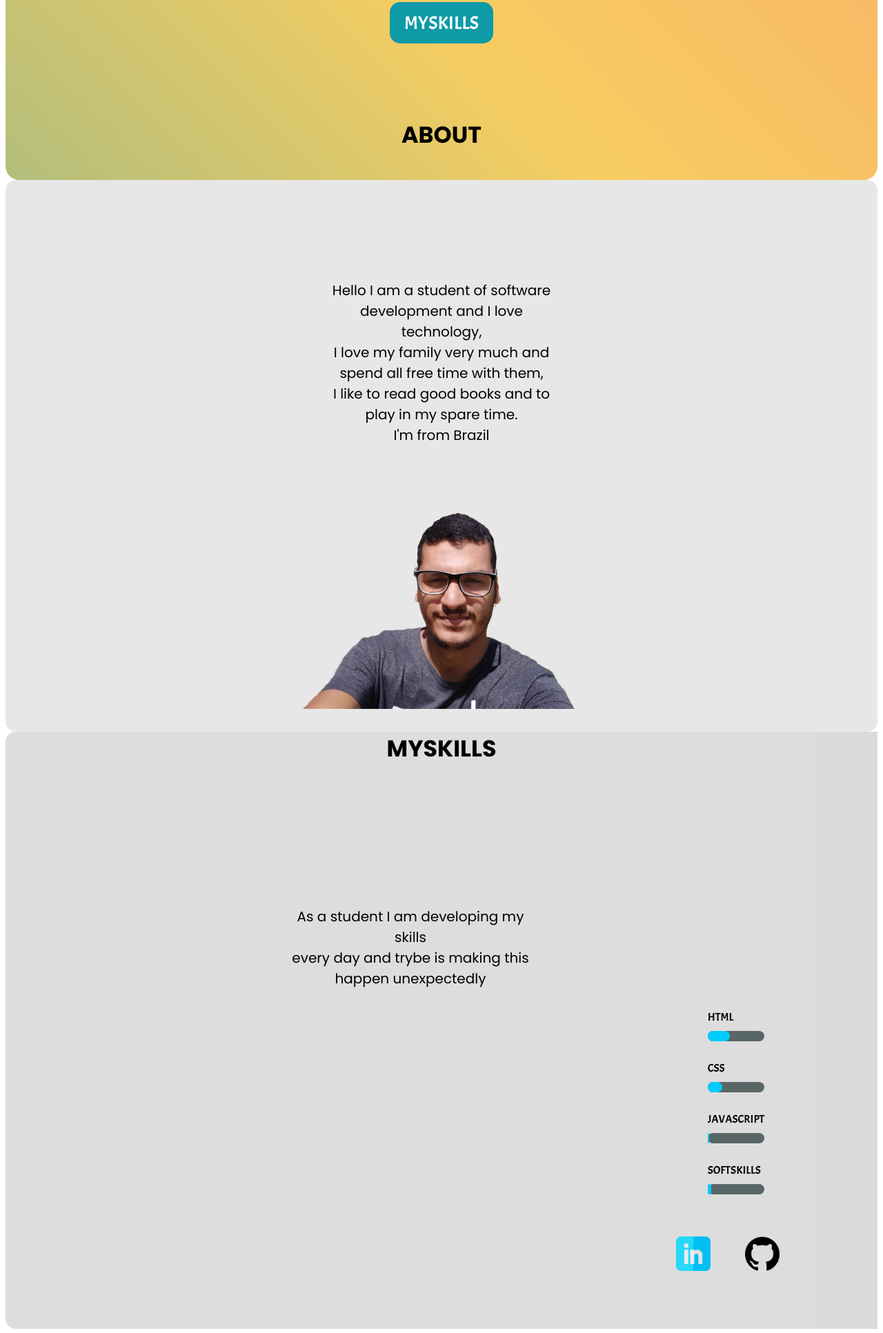
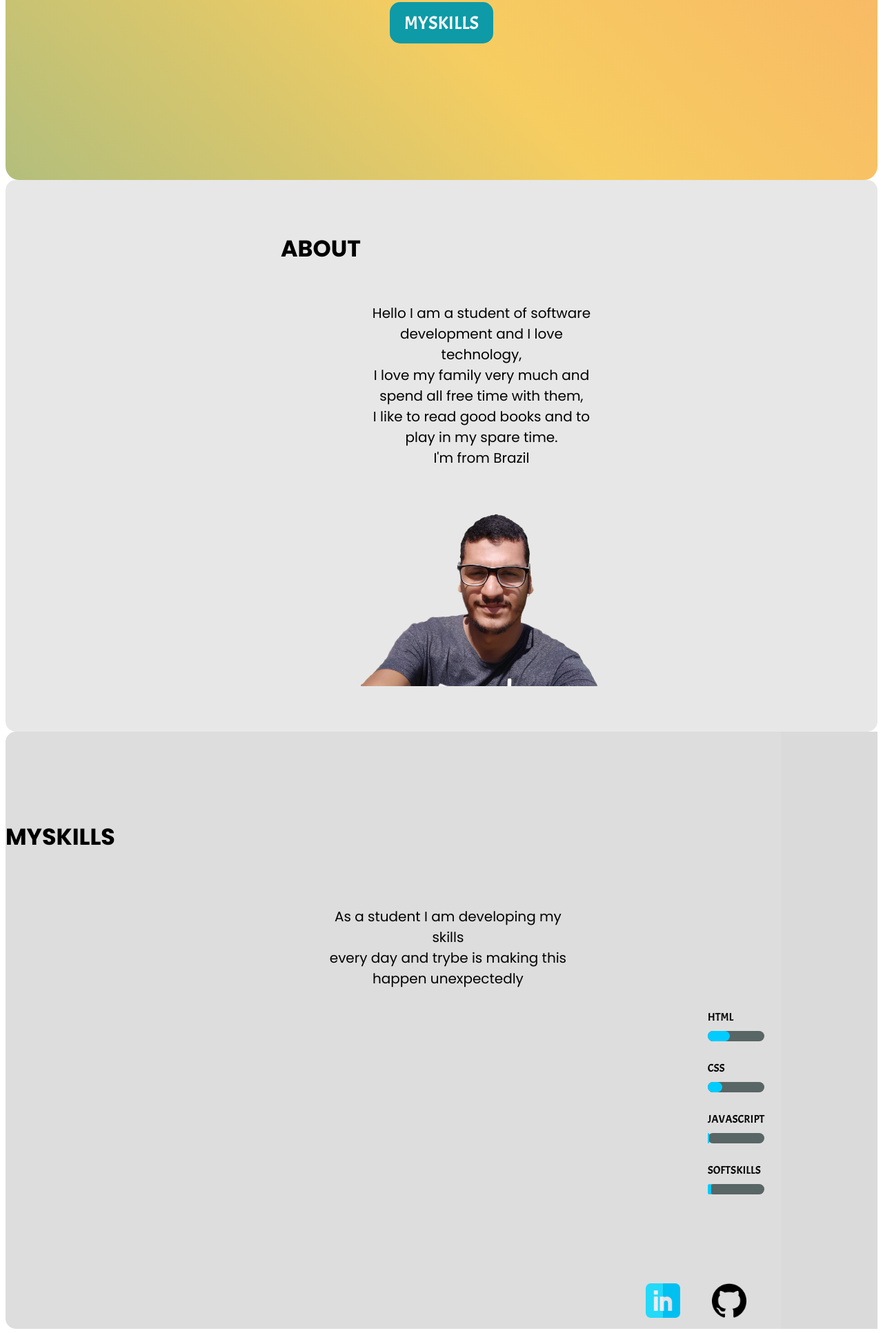
Before and after one commit to rafadevsantana/rafadevsantana, a plain HTML site: page index.html in a window 1280 px wide. Shown: the part 547-2480 px from the top of the page at 69% size. Drawn offline with Linux system fonts and the light colour scheme.

Commit message:
scalas relativas

```diff
--- a/index.html
+++ b/index.html
@@ -65,11 +65,11 @@
                     <li class="sk">SOFTSKILLS</li>
                 </ul>
             </div>
+            <div>
+                    <a class="git" href="https://github.com/rafadevsantana" target="_black"><img  src="g.png" alt="github" srcset="" width="50px"></a>
+                    <a class="link" href="https://www.linkedin.com/in/rafasfernandes/" target="_black"><img src="l.png" alt="link" srcset="" width="50px"></a>
+                </div>
+    </div>
 
-    </div>
-    <div>
-        <a class="git" href="https://github.com/rafadevsantana" target="_black"><img  src="g.png" alt="github" srcset="" width="50px"></a>
-        <a class="link" href="https://www.linkedin.com/in/rafasfernandes/" target="_black"><img src="l.png" alt="link" srcset="" width="50px"></a>
-    </div>
 </body>
 </html>
--- a/style.css
+++ b/style.css
@@ -198,7 +198,7 @@ html{
  {
    position: relative;
    width: 200px;
-   margin: -100px 0 0 -250px;
+   margin: -100px 0 0 -200px;
    padding: 50px;
    padding-top: 125px;
 
@@ -247,18 +247,19 @@ header {
     border-radius: 15px;
 }
 .nameh1 {
-    position:absolute;
-    top: 690px;
+    position:relative;
+    top: -300px;
     font-family: 'Poppins', sans-serif;
     font-size: 25pt;
     text-transform: uppercase;
 }
 .nameh2 {
-    position:absolute;
-    top: 1580px;
+    position:relative;
+    top: 100px;
     font-family: 'Poppins', sans-serif;
     font-size: 25pt;
     text-transform: uppercase;
+
 }
 .position-p{
     display: flexbox;
@@ -289,7 +290,7 @@ header {
     display: flexbox;
     top: -40px;
     position: relative;
-    width: 400px;
+    width: 350px;
     padding-top: 40px;
 }
 /*************************estilizando a div myskills*****************/
@@ -318,7 +319,7 @@ div#skills {
 
     padding-right: 50px;
     position: relative;
-    margin-left: -310px;
+    margin-left: -260px;
     top: 350px;
     justify-items: center;
 }
@@ -397,15 +398,15 @@ div#skills li.sk:after {
 /******************estilizando o ctts******************************/
 
 .git {
-    position: absolute;
-    top: 2340px;
-    right: 150px;
+    position: relative;
+    top: 450px;
+    right: 100px;
     width: 50px;
     justify-items: center;
 }
 .link {
-    position: absolute;
-    top: 2340px;
+    position: relative;
+    top: 450px;
     right: 250px;
     width: 50px;
 }
```
